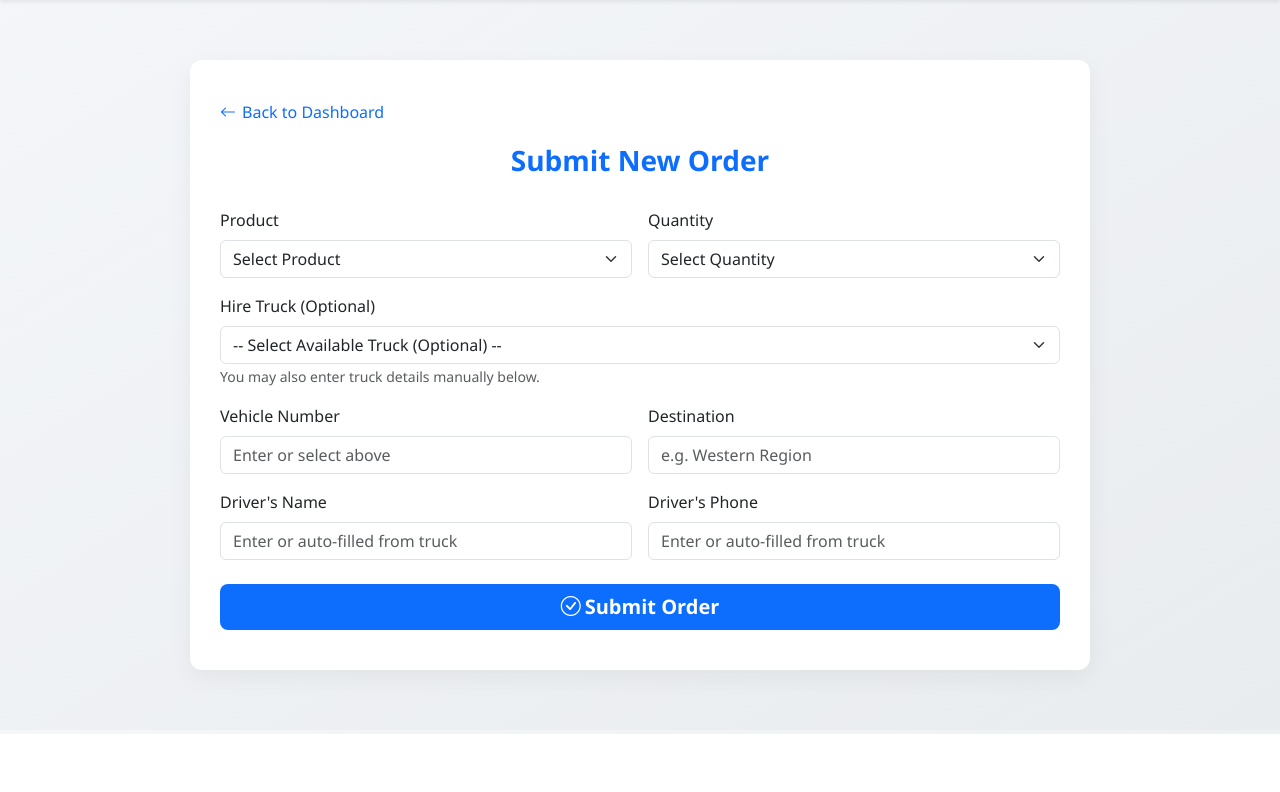
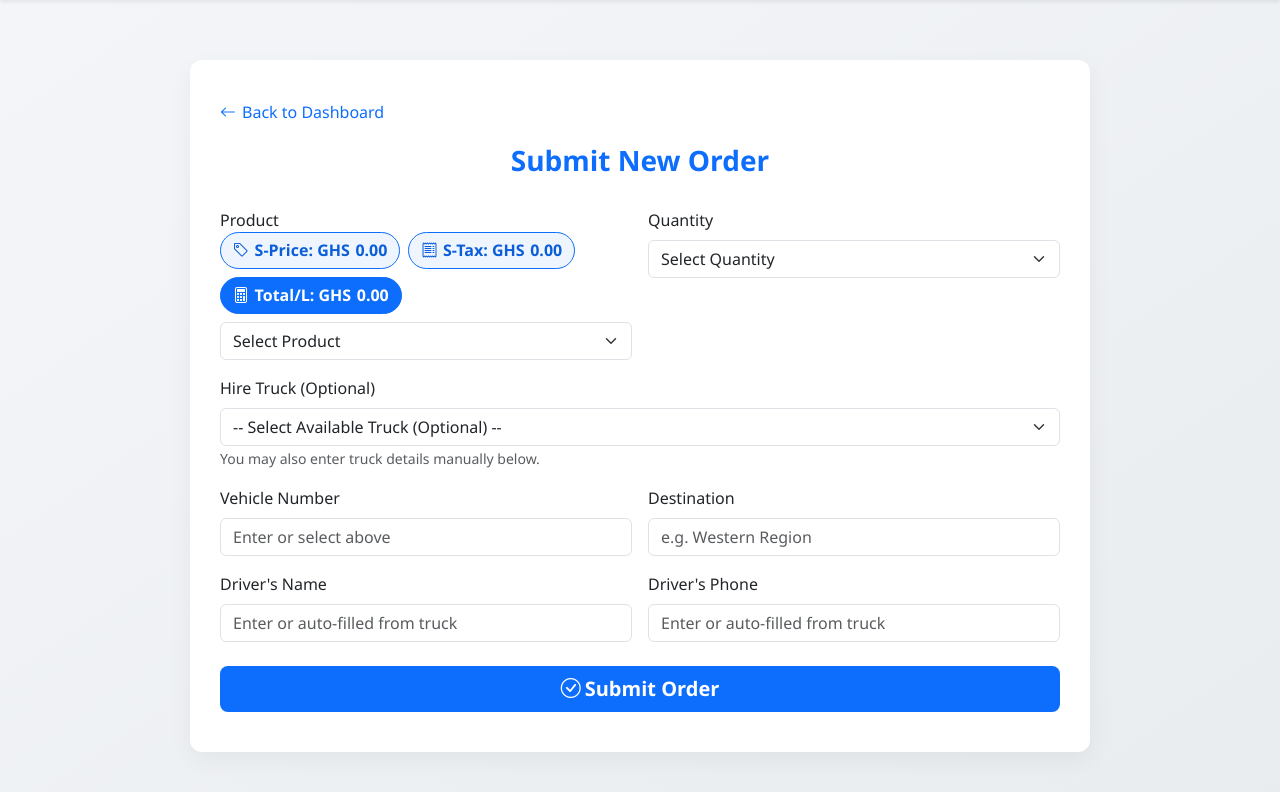
Before and after one commit to Cybok06/TTS, a Flask app: template templates/client/client_order.html in a window 1280 px wide. Shown: the part 66-858 px from the top of the page. Before the commit the page ends 800 px from the top, so only its background shows below. Run offline with Flask 3, Linux system fonts and the light colour scheme; the template is opened without the code that fills it, so the values that code supplies are empty; parts of the project's set-up code (start-up, migrations or seed data) failed here and were passed over.

Commit message:
Update client_order.html

```diff
--- a/templates/client/client_order.html
+++ b/templates/client/client_order.html
@@ -26,9 +26,11 @@
     .back-link i { margin-right: 6px; }
     .alert { font-size: .95rem; }
 
-    /* Price badge */
+    /* Price badges */
     .price-pill {
-      display: none;
+      display: inline-flex;
+      align-items: center;
+      gap: .35rem;
       font-weight: 600;
       border: 1px solid #0d6efd;
       background: #eef5ff;
@@ -37,8 +39,16 @@
       padding: .35rem .75rem;
       white-space: nowrap;
     }
+    .price-pill.total {
+      background: #0d6efd;
+      color: #fff;
+      border-color: #0d6efd;
+    }
+    .price-badges {
+      display: flex; align-items: center; gap: .5rem; flex-wrap: wrap;
+    }
     @media (max-width: 575.98px){
-      .price-pill { margin-top: .5rem; display: inline-block; }
+      .price-badges { margin-top: .5rem; }
     }
   </style>
 </head>
@@ -68,13 +78,23 @@
 
     <form method="POST">
       <div class="row g-3">
-        <!-- Product + S-Price badge -->
+        <!-- Product + badges (S-Price, S-Tax, Total/L) -->
         <div class="col-md-6">
-          <label class="form-label d-flex align-items-center justify-content-between">
+          <label class="form-label d-flex align-items-center justify-content-between flex-wrap">
             <span>Product</span>
-            <span id="sPriceBadge" class="price-pill">
-              <i class="bi bi-tag me-1"></i>
-              Selling Price: GHS <span id="sPriceVal">0.00</span>
+            <span class="price-badges">
+              <span id="sPriceBadge" class="price-pill">
+                <i class="bi bi-tag"></i>
+                S-Price: GHS <span id="sPriceVal">0.00</span>
+              </span>
+              <span id="sTaxBadge" class="price-pill">
+                <i class="bi bi-receipt"></i>
+                S-Tax: GHS <span id="sTaxVal">0.00</span>
+              </span>
+              <span id="sTotalBadge" class="price-pill total">
+                <i class="bi bi-calculator"></i>
+                Total/L: GHS <span id="sTotalVal">0.00</span>
+              </span>
             </span>
           </label>
           <select class="form-select" name="product" id="productSelect" required>
@@ -84,6 +104,8 @@
                 value="{{ product.name }}"
                 data-sprice="{{ '%.2f'|format(product.s_price or 0) }}"
                 data-pprice="{{ '%.2f'|format(product.p_price or 0) }}"
+                data-stax="{{ '%.2f'|format(product.s_tax   or 0) }}"
+                data-ptax="{{ '%.2f'|format(product.p_tax   or 0) }}"
               >
                 {{ product.name }}{% if product.description %} - {{ product.description }}{% endif %}
               </option>
@@ -153,6 +175,7 @@
     </form>
   </div>
 </div>
+
 <script>
   // ---------- Truck -> autofill fields + quantity ----------
   const truckSel = document.getElementById('truck_selector');
@@ -163,7 +186,6 @@
 
   function parseCapacity(raw){
     if (!raw) return null;
-    // keep digits only (works for "18,000L" or "18000")
     const num = String(raw).replace(/[^\d]/g, '');
     const n = parseInt(num, 10);
     return Number.isFinite(n) && n > 0 ? n : null;
@@ -172,19 +194,10 @@
   function selectQuantityByCapacity(cap){
     if (!cap) return;
     const capStr = String(cap);
-
-    // Remove any prior dynamic option
     const prior = qtySel.querySelector('option[data-dyn="1"]');
     if (prior) prior.remove();
-
-    // Try to select an existing option
     const has = Array.from(qtySel.options).some(o => o.value === capStr);
-    if (has){
-      qtySel.value = capStr;
-      return;
-    }
-
-    // Otherwise, create a temporary option and select it
+    if (has){ qtySel.value = capStr; return; }
     const label = cap.toLocaleString() + ' (from truck)';
     const opt = new Option(label, capStr, true, true);
     opt.setAttribute('data-dyn', '1');
@@ -193,9 +206,7 @@
 
   truckSel.addEventListener('change', function(){
     const opt = this.options[this.selectedIndex];
-
     if (!opt || !opt.value){
-      // cleared
       vehicleEl.value = '';
       driverEl.value  = '';
       phoneEl.value   = '';
@@ -204,19 +215,18 @@
       if (prior) prior.remove();
       return;
     }
-
     vehicleEl.value = opt.value || '';
     driverEl.value  = opt.getAttribute('data-driver') || '';
     phoneEl.value   = opt.getAttribute('data-phone')  || '';
-
     const cap = parseCapacity(opt.getAttribute('data-capacity'));
     selectQuantityByCapacity(cap);
   });
 
-  // ---------- S-Price badge handling ----------
+  // ---------- S-Price / S-Tax / Total badges ----------
   const productSelect = document.getElementById('productSelect');
-  const badge = document.getElementById('sPriceBadge');
-  const badgeVal = document.getElementById('sPriceVal');
+  const sPriceVal = document.getElementById('sPriceVal');
+  const sTaxVal   = document.getElementById('sTaxVal');
+  const sTotalVal = document.getElementById('sTotalVal');
 
   function fmt(n){
     const num = Number(n);
@@ -225,44 +235,55 @@
       : '0.00';
   }
 
-  async function setPriceFromServer(name){
+  async function fetchPricePack(name){
     try{
       const res = await fetch(`/client/product_price?name=${encodeURIComponent(name)}`);
       if (!res.ok) return null;
       const data = await res.json();
-      if (data && data.success) return data.s_price ?? 0;
+      if (data && data.success) {
+        return {
+          s_price: Number(data.s_price || 0),
+          s_tax:   Number(data.s_tax   || 0),
+          s_total: Number(data.s_total || 0)
+        };
+      }
     }catch(e){ /* ignore */ }
     return null;
   }
 
-  async function updatePriceBadge(){
+  async function updatePriceBadges(){
     const opt = productSelect.options[productSelect.selectedIndex];
     if (!opt || !opt.value){
-      badge.style.display = 'none';
-      badgeVal.textContent = '0.00';
+      sPriceVal.textContent = '0.00';
+      sTaxVal.textContent   = '0.00';
+      sTotalVal.textContent = '0.00';
       return;
     }
 
-    // Try data attribute first
-    let sprice = opt.getAttribute('data-sprice');
-    if (!sprice || Number(sprice) <= 0){
-      // Fallback to API
-      const apiPrice = await setPriceFromServer(opt.value);
-      if (apiPrice !== null) sprice = apiPrice;
+    // Prefer <option> data-* for speed
+    let sprice = Number(opt.getAttribute('data-sprice') || 0);
+    let stax   = Number(opt.getAttribute('data-stax')   || 0);
+
+    // If missing, fallback to API
+    if (!Number.isFinite(sprice) || !Number.isFinite(stax)) {
+      const pack = await fetchPricePack(opt.value);
+      if (pack){
+        sprice = pack.s_price;
+        stax   = pack.s_tax;
+      }
     }
 
-    if (sprice !== null && sprice !== undefined){
-      badgeVal.textContent = fmt(sprice);
-      badge.style.display = 'inline-flex';
-    } else {
-      badge.style.display = 'none';
-    }
+    const stotal = (Number.isFinite(sprice) ? sprice : 0) + (Number.isFinite(stax) ? stax : 0);
+
+    sPriceVal.textContent = fmt(sprice);
+    sTaxVal.textContent   = fmt(stax);
+    sTotalVal.textContent = fmt(stotal);
   }
 
-  productSelect.addEventListener('change', updatePriceBadge);
-  updatePriceBadge(); // init
+  productSelect.addEventListener('change', updatePriceBadges);
+  // Initialize on load (if first option preselected)
+  updatePriceBadges();
 </script>
-
 
 </body>
 </html>
```
